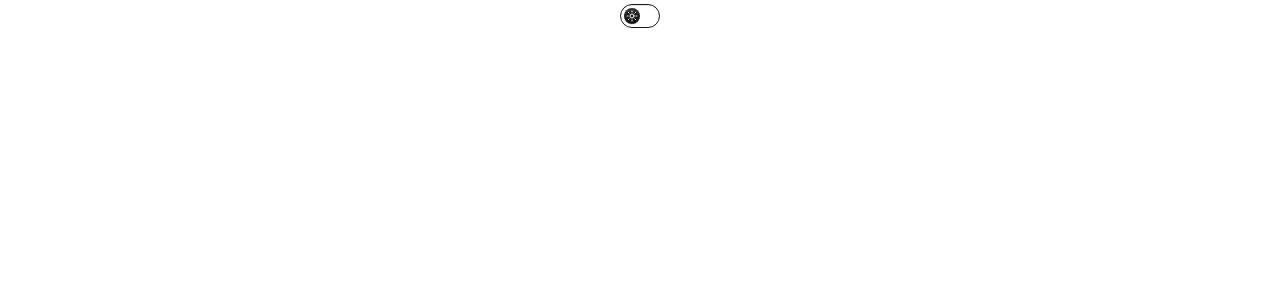
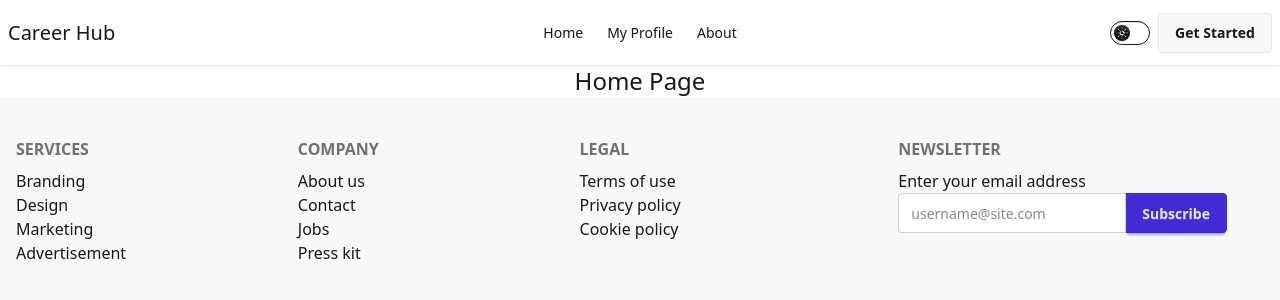
Before and after one commit to HiYasin/career-hub, a React (Vite) app: page / in a window 1280 px wide. Shown: the top 300 px of the page. Built offline with nearby package versions, Linux system fonts and the light colour scheme.

Commit message:
Layout setup and Navbar+Footer created

```diff
--- a/package.json
+++ b/package.json
@@ -13,6 +13,7 @@
     "@tailwindcss/vite": "^4.0.0",
     "firebase": "^11.2.0",
     "localforage": "^1.10.0",
+    "lucide-react": "^0.474.0",
     "match-sorter": "^8.0.0",
     "react": "^18.3.1",
     "react-dom": "^18.3.1",
--- a/src/App.jsx
+++ /dev/null
@@ -1,14 +0,0 @@
-import './App.css'
-import ThemeController from './ThemeController'
-
-function App() {
-  return (
-    <>
-    <div className='text-xl font-bold text-center'>
-      <ThemeController></ThemeController>
-    </div>
-    </>
-  )
-}
-
-export default App
--- a/src/ThemeController.jsx
+++ /dev/null
@@ -1,55 +0,0 @@
-const ThemeController = () => {
-  return (
-    <div>
-      <label className="toggle text-base-content">
-        <input
-          type="checkbox"
-          value="light"
-          className="theme-controller"
-        ></input>
-
-        <svg
-          aria-label="sun"
-          xmlns="http://www.w3.org/2000/svg"
-          viewBox="0 0 24 24"
-        >
-          <g
-            strokeLinejoin="round"
-            strokeLinecap="round"
-            strokeWidth="2"
-            fill="none"
-            stroke="currentColor"
-          >
-            <circle cx="12" cy="12" r="4"></circle>
-            <path d="M12 2v2"></path>
-            <path d="M12 20v2"></path>
-            <path d="m4.93 4.93 1.41 1.41"></path>
-            <path d="m17.66 17.66 1.41 1.41"></path>
-            <path d="M2 12h2"></path>
-            <path d="M20 12h2"></path>
-            <path d="m6.34 17.66-1.41 1.41"></path>
-            <path d="m19.07 4.93-1.41 1.41"></path>
-          </g>
-        </svg>
-
-        <svg
-          aria-label="moon"
-          xmlns="http://www.w3.org/2000/svg"
-          viewBox="0 0 24 24"
-        >
-          <g
-            strokeLinejoin="round"
-            strokeLinecap="round"
-            strokeWidth="2"
-            fill="none"
-            stroke="currentColor"
-          >
-            <path d="M12 3a6 6 0 0 0 9 9 9 9 0 1 1-9-9Z"></path>
-          </g>
-        </svg>
-      </label>
-    </div>
-  );
-};
-
-export default ThemeController;
--- /dev/null
+++ b/src/components/shared/ContainerX.jsx
@@ -0,0 +1,9 @@
+const ContainerX = ({children, className}) => {
+    return (
+        <div className={`max-w-screen-xl mx-auto ${className}`}>
+            {children}
+        </div>
+    );
+};
+
+export default ContainerX;
--- /dev/null
+++ b/src/components/shared/Footer.jsx
@@ -0,0 +1,48 @@
+import React from 'react';
+import ContainerX from './ContainerX';
+
+const Footer = () => {
+    return (
+        <div className='bg-base-200'>
+            <ContainerX className="grid md:grid-cols-3 gap-5 justify-center md:justify-between w-full text-base-content py-10 px-4">
+                <div className='grid text-center md:text-left sm:grid-cols-3 gap-5 col-span-2'>
+                    <nav>
+                        <h6 className="footer-title block">Services</h6>
+                        <a className="link link-hover block">Branding</a>
+                        <a className="link link-hover block">Design</a>
+                        <a className="link link-hover block">Marketing</a>
+                        <a className="link link-hover block">Advertisement</a>
+                    </nav>
+                    <nav>
+                        <h6 className="footer-title block">Company</h6>
+                        <a className="link link-hover block">About us</a>
+                        <a className="link link-hover block">Contact</a>
+                        <a className="link link-hover block">Jobs</a>
+                        <a className="link link-hover block">Press kit</a>
+                    </nav>
+                    <nav>
+                        <h6 className="footer-title block">Legal</h6>
+                        <a className="link link-hover block">Terms of use</a>
+                        <a className="link link-hover block">Privacy policy</a>
+                        <a className="link link-hover block">Cookie policy</a>
+                    </nav>
+                </div>
+                <form className='text-center md:text-left min-w-[150px] mx-auto'>
+                    <h6 className="footer-title">Newsletter</h6>
+                    <fieldset>
+                        <div>Enter your email address</div>
+                        <div className="join">
+                            <input
+                                type="text"
+                                placeholder="username@site.com"
+                                class="input input-bordered join-item" />
+                            <button className="btn btn-primary join-item">Subscribe</button>
+                        </div>
+                    </fieldset>
+                </form>
+            </ContainerX>
+        </div>
+    );
+};
+
+export default Footer;
--- /dev/null
+++ b/src/components/shared/Navbar.jsx
@@ -0,0 +1,40 @@
+import { Menu } from 'lucide-react';
+import React from 'react';
+import { Link } from 'react-router-dom';
+import ThemeController from './ThemeController';
+
+const Navbar = () => {
+    const navItems = <>
+    <li><a>Home</a></li>
+    <li><a>My Profile</a></li>
+    <li><a>About</a></li>
+    </>
+    return (
+        <div className="navbar bg-base-100 shadow-sm">
+            <div className="navbar-start">
+                <div className="dropdown">
+                    <div tabIndex={0} role="button" className="btn btn-ghost lg:hidden bg-gray-200 p-2 mr-2">
+                        <Menu />
+                    </div>
+                    <ul
+                        tabIndex={0}
+                        class="menu menu-sm dropdown-content bg-base-100 rounded-box z-1 mt-3 w-52 p-2 shadow">
+                            {navItems}
+                    </ul>
+                </div>
+                <Link to={'/'} className="text-xl">Career Hub</Link>
+            </div>
+            <div className="navbar-center hidden lg:flex">
+                <ul className="menu menu-horizontal px-1">
+                    {navItems}
+                </ul>
+            </div>
+            <div className="navbar-end space-x-2">
+                <ThemeController />
+                <a className="btn">Get Started</a>
+            </div>
+        </div>
+    );
+};
+
+export default Navbar;
--- /dev/null
+++ b/src/components/shared/ThemeController.jsx
@@ -0,0 +1,38 @@
+import { useState } from "react";
+
+const ThemeController = () => {
+    const [ currentTheme, setCurrentTheme ] = useState(true);
+    const handleChange = () => {
+        setCurrentTheme(!currentTheme);
+    }
+    return (
+        <div>
+            <label className="toggle text-base-content">
+                <input type="checkbox" value={currentTheme?'night':'light'} onChange={handleChange} className="theme-controller" />
+
+                <svg aria-label="sun" xmlns="http://www.w3.org/2000/svg" viewBox="0 0 24 24" >
+                    <g strokeLinejoin="round" strokeLinecap="round" strokeWidth="2" fill="none" stroke="currentColor" >
+                        <circle cx="12" cy="12" r="4"></circle>
+                        <path d="M12 2v2"></path>
+                        <path d="M12 20v2"></path>
+                        <path d="m4.93 4.93 1.41 1.41"></path>
+                        <path d="m17.66 17.66 1.41 1.41"></path>
+                        <path d="M2 12h2"></path>
+                        <path d="M20 12h2"></path>
+                        <path d="m6.34 17.66-1.41 1.41"></path>
+                        <path d="m19.07 4.93-1.41 1.41"></path>
+                    </g>
+                </svg>
+
+                <input type="checkbox" value="light" className="theme-controller" />
+                <svg aria-label="moon" xmlns="http://www.w3.org/2000/svg" viewBox="0 0 24 24" >
+                    <g strokeLinejoin="round" strokeLinecap="round" strokeWidth="2" fill="none" stroke="currentColor" >
+                        <path d="M12 3a6 6 0 0 0 9 9 9 9 0 1 1-9-9Z"></path>
+                    </g>
+                </svg>
+            </label>
+        </div>
+    );
+};
+
+export default ThemeController;
--- a/src/index.css
+++ b/src/index.css
@@ -1,4 +1,4 @@
 @import "tailwindcss";
 @plugin "daisyui" {
-  themes: light --default, night --prefersdark, black;
+  themes: light --default, night --prefersdark ;
 }
--- /dev/null
+++ b/src/layouts/Main.jsx
@@ -0,0 +1,25 @@
+import { Outlet, ScrollRestoration } from "react-router-dom";
+import ContainerX from "../components/shared/ContainerX";
+import Navbar from "../components/shared/Navbar";
+import Footer from "../components/shared/Footer";
+
+const Main = () => {
+    return (
+        <>
+            <header>
+                <ContainerX>
+                    <Navbar />
+                </ContainerX>
+            </header>
+            <main>
+                <Outlet></Outlet>
+            </main>
+            <footer>
+                <Footer />
+            </footer>
+            <ScrollRestoration />
+        </>
+    );
+};
+
+export default Main;
--- /dev/null
+++ b/src/pages/Home.jsx
@@ -0,0 +1,11 @@
+import React from 'react';
+
+const Home = () => {
+    return (
+        <div>
+            <h1 className='text-2xl text-center'>Home Page</h1>
+        </div>
+    );
+};
+
+export default Home;
```
Also changed, not shown: src/Router/Router.jsx (+9 -2 lines), src/App.css (deleted), 1 other file (tests, documents, lock files or other folders).
